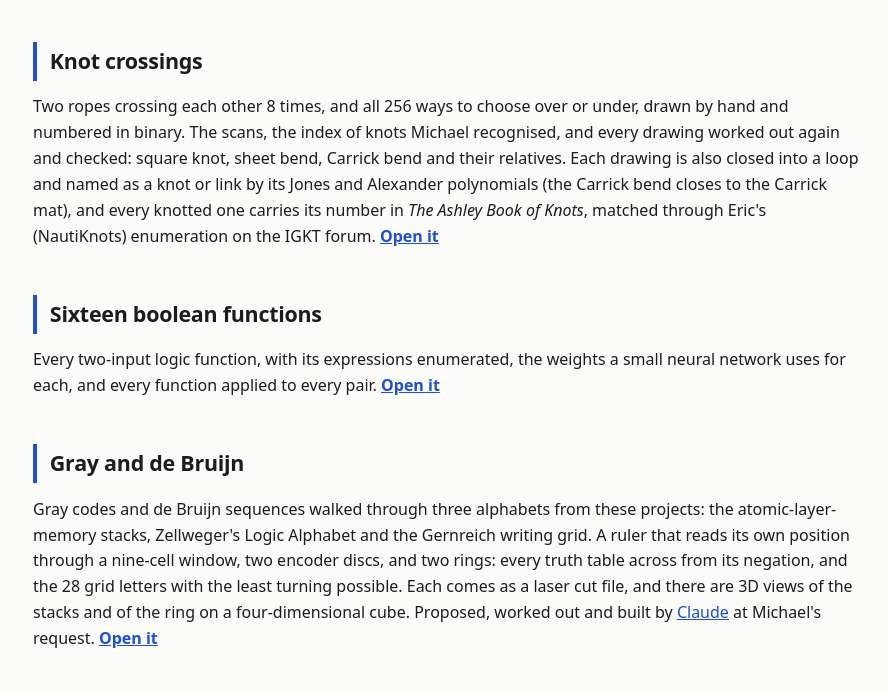
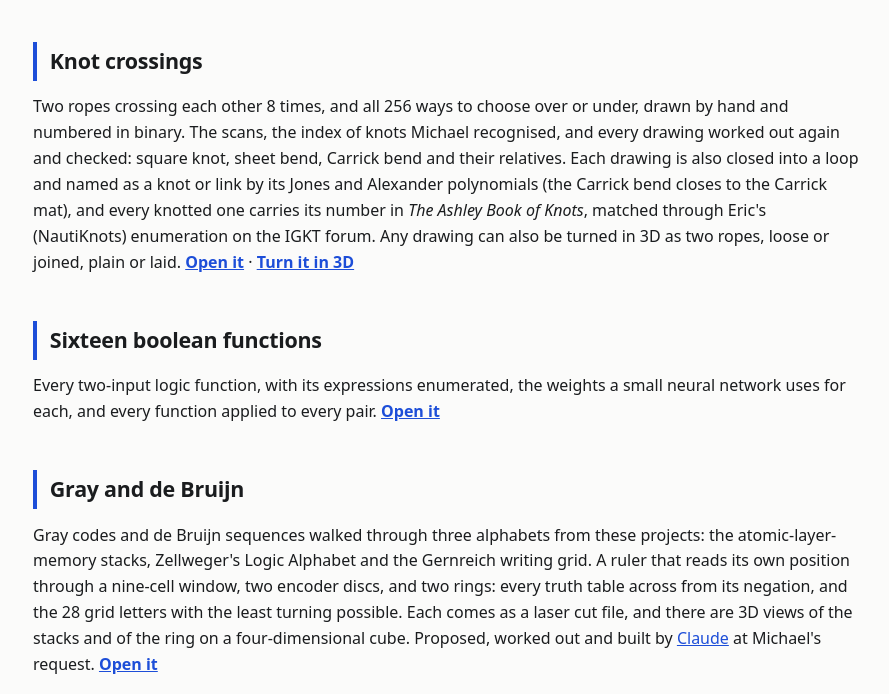
Before and after one commit to Gernreich/Gernreich.github.io, a plain HTML site: page index.html in a window 1280 px wide. Shown: the part 1407-2101 px from the top of the page, without its empty margins (339-1228 px from the left). Drawn offline with Linux system fonts and the light colour scheme.

Commit message:
Knot crossings: link the 3D view
Made with Claude Code (https://claude.com/claude-code).

Co-Authored-By: Claude Opus 5.5 <noreply@anthropic.com>

```diff
--- a/index.html
+++ b/index.html
@@ -120,7 +120,7 @@ pre,.tw{break-inside:avoid}h1{break-after:avoid}}
 <h2 id="atomic-layer-memory">Atomic layer memory</h2>
 <p>Data stored as the stacking order of close-packed layers of silicon or carbon atoms, with a spacer layer between every bit and an atomic force microscope tip reading it from the side. Michael thought it up after reading Drexler's <em>Nanosystems</em>. <strong><a href="https://gernreich.github.io/atomic-layer-memory/">Open it</a></strong></p>
 <h2 id="knot-crossings">Knot crossings</h2>
-<p>Two ropes crossing each other 8 times, and all 256 ways to choose over or under, drawn by hand and numbered in binary. The scans, the index of knots Michael recognised, and every drawing worked out again and checked: square knot, sheet bend, Carrick bend and their relatives. Each drawing is also closed into a loop and named as a knot or link by its Jones and Alexander polynomials (the Carrick bend closes to the Carrick mat), and every knotted one carries its number in <em>The Ashley Book of Knots</em>, matched through Eric's (NautiKnots) enumeration on the IGKT forum. <strong><a href="https://gernreich.github.io/knot-crossings/">Open it</a></strong></p>
+<p>Two ropes crossing each other 8 times, and all 256 ways to choose over or under, drawn by hand and numbered in binary. The scans, the index of knots Michael recognised, and every drawing worked out again and checked: square knot, sheet bend, Carrick bend and their relatives. Each drawing is also closed into a loop and named as a knot or link by its Jones and Alexander polynomials (the Carrick bend closes to the Carrick mat), and every knotted one carries its number in <em>The Ashley Book of Knots</em>, matched through Eric's (NautiKnots) enumeration on the IGKT forum. Any drawing can also be turned in 3D as two ropes, loose or joined, plain or laid. <strong><a href="https://gernreich.github.io/knot-crossings/">Open it</a></strong> · <strong><a href="https://gernreich.github.io/knot-crossings/turn.html">Turn it in 3D</a></strong></p>
 <h2 id="sixteen-boolean-functions">Sixteen boolean functions</h2>
 <p>Every two-input logic function, with its expressions enumerated, the weights a small neural network uses for each, and every function applied to every pair. <strong><a href="https://gernreich.github.io/Logic-Research/">Open it</a></strong></p>
 <h2 id="gray-and-de-bruijn">Gray and de Bruijn</h2>
```
Also changed, not shown: 1 other file.
